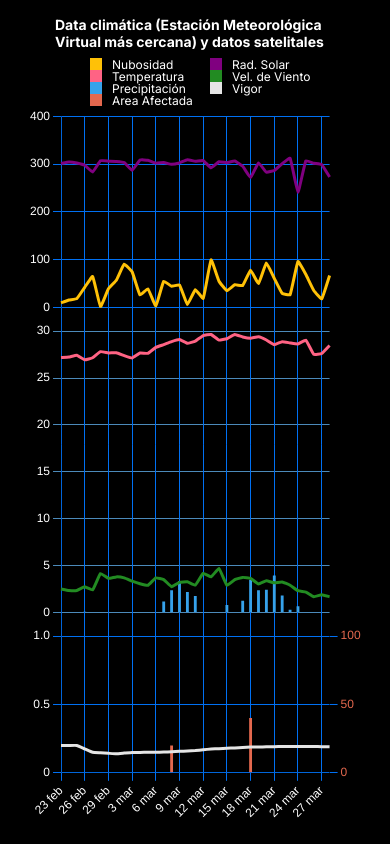
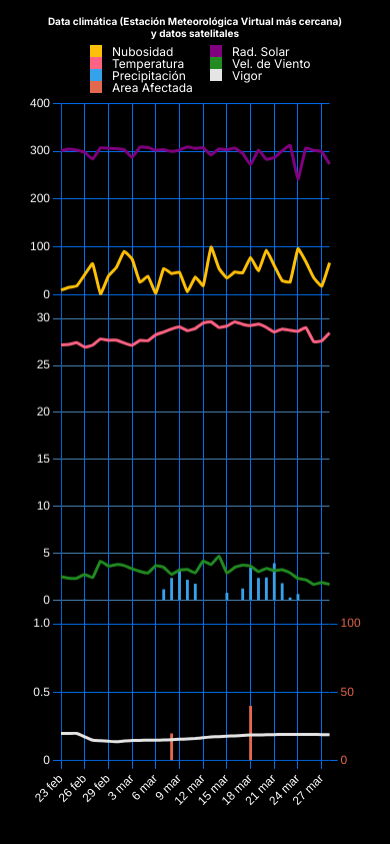
Before and after one commit to Priver-Group/chart-js, a plain HTML site: page index.html in a window 390 px wide. Drawn offline with nearby package versions, Linux system fonts and the light colour scheme.

Commit message:
solved Nan undefined error

```diff
--- a/index.html
+++ b/index.html
@@ -24,7 +24,6 @@
         display: flex;
         align-items: center;
         justify-content: center;
-        height: 30px;
       }
       h1 {
         display: flex;
@@ -33,6 +32,8 @@
         color: white;
         font-size: 20px;
         font-family: 'Inter', sans-serif;
+        margin: 10;
+        text-align: center;
       }
       .canvasDiv {
         display: flex;
@@ -41,7 +42,7 @@
         flex-direction: column;
         background: #000000f1;
         width: 96%;
-        height: 90vh;
+        height: calc(100vh - 15vh);
       }
       canvas {
         animation: scale-up-top-left 1s;
@@ -63,15 +64,11 @@
           width: 300px;
         }
         h1 {
-          font-size: 14px;
-          margin: 10px;
+          font-size: 10px;
         }
         .canvasDiv {
           width: 90%;
           height: 85vh;
-        }
-        .text-container {
-          margin: 10px;
         }
       }
     </style>
--- a/weather_and_crop_indices.js
+++ b/weather_and_crop_indices.js
@@ -55,7 +55,7 @@ const formatDate = (dateString) => {
 }
 
 function graphic(data, short_average_crop_indices_url) {
-  const labels = data.map((item) => formatDate(item.datetime))
+  const labels = data.filter((item) => item.datetime !== '' && item.datetime !== null).map((item) => formatDate(item.datetime))
   console.log(labels)
 
   const formattedLabels = data.map((item) => item.datetime)
```
Also changed, not shown: climate_service.csv (line endings or trailing spaces).
